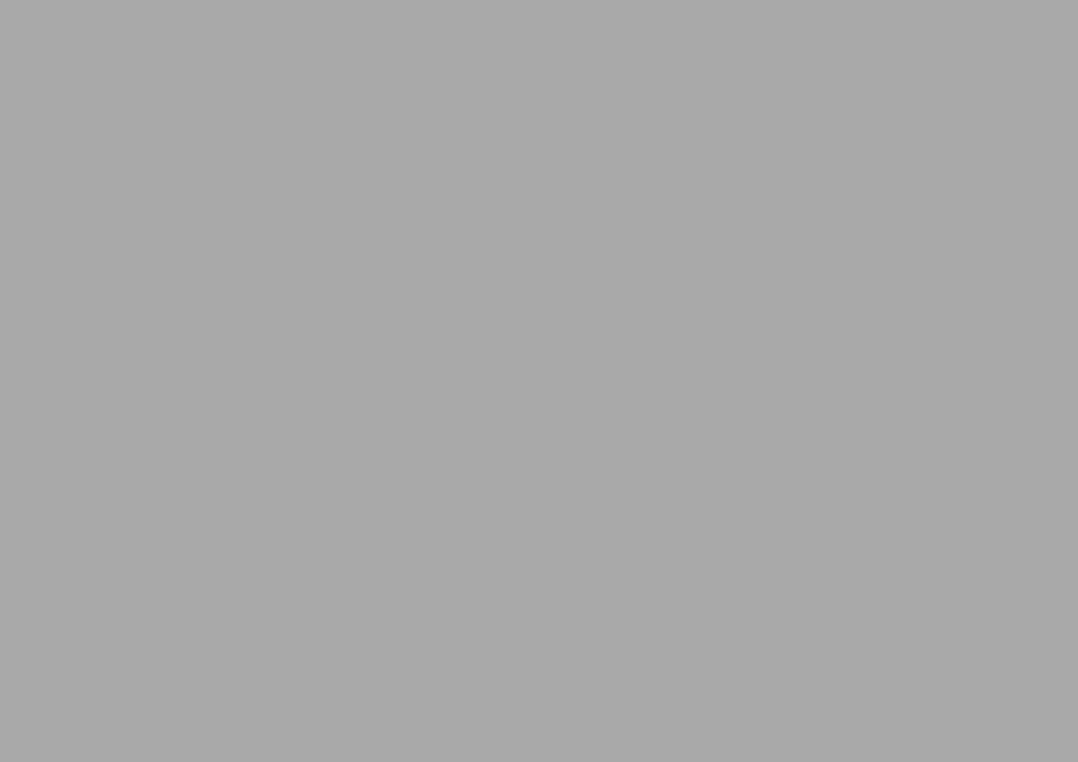
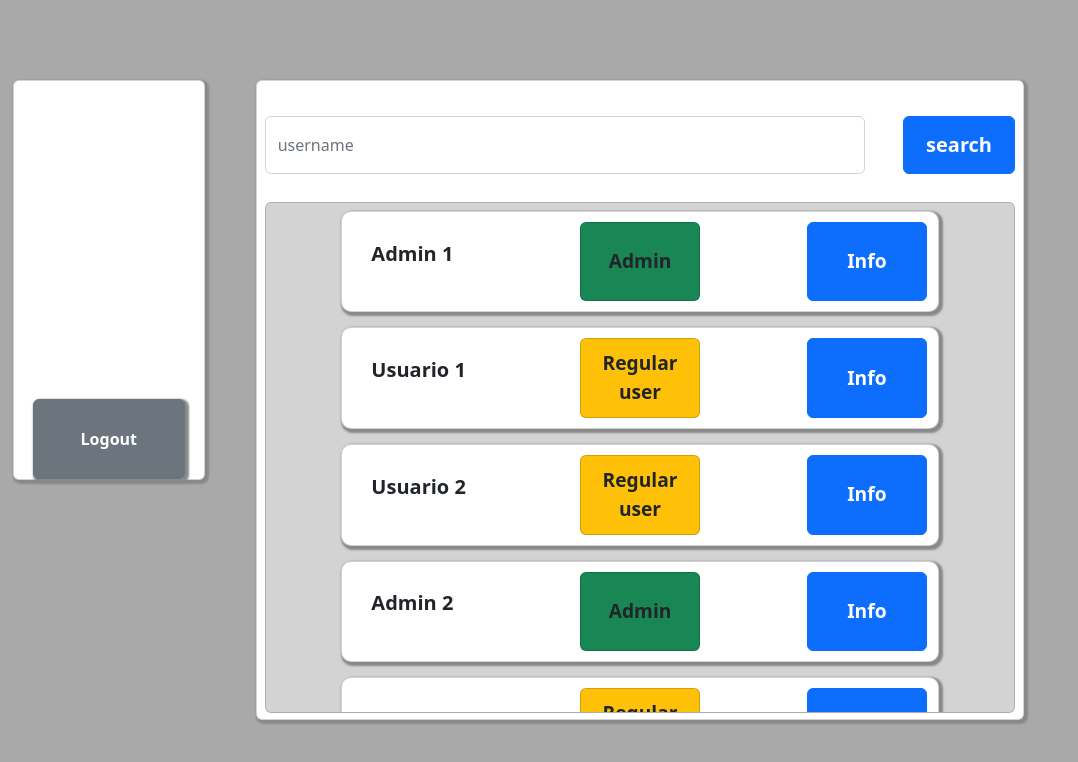
Before and after one commit to grupo4taller2/Backoffice, a React (Create React App) app: page /search in a window 1280 px wide. Before the commit this address had no page. Shown: the top 762 px of the page, without its empty margins (0-1078 px from the left). Built offline with nearby package versions, Linux system fonts and the light colour scheme.

Commit message:
Added search view and register as admin functionality, also added logout functionality

```diff
--- a/src/App.js
+++ b/src/App.js
@@ -1,11 +1,12 @@
 import './App.css';
 import 'bootstrap/dist/css/bootstrap.min.css';
 import LoginView from './views/LoginView';
-import Register from './views/RegisterView';
 import { BrowserRouter, Route, Routes } from 'react-router-dom';
 import { completeSignIn, initialState, UserContext} from './config/ctx';
 import React from 'react';
 import { useNavigate } from "react-router-dom";
+import Search from './views/SearchView';
+import { getAuth, signOut } from 'firebase/auth';
 
 function App() {
 
@@ -18,6 +19,10 @@ function App() {
       signIn: async (response) => {
         completeSignIn(response, userState, setState);
         return true;
+      },
+      signOut: async () => {
+        await signOut(getAuth());
+        setState(initialState())
       }
     })
   });
@@ -29,7 +34,7 @@ function App() {
       <BrowserRouter>
         <Routes>
           <Route path='/' element={<LoginView />} />
-          <Route path='/registerUser' element={<Register />} />
+          <Route path='/search' element={<Search />} />
         </Routes>
       </BrowserRouter>
       </UserContext.Provider>
@@ -37,4 +42,6 @@ function App() {
   );
 }
 
+
+
 export default App;
--- a/src/components/LabeledInput.jsx
+++ b/src/components/LabeledInput.jsx
@@ -5,7 +5,7 @@ export default function LabeledInput(props){
 
     return (<React.Fragment>
                 <Label className={props.labelClass} for={props.id}>
-                {props.name}
+                {props.notNamed ? null : props.name}
                 </Label>
                 <Input className={props.inputClass} id={props.id} name={props.name}
                 placeholder={props.name} type={props.type} value={props.value} onChange={(e) => props.onChange(e.target.value)}
--- /dev/null
+++ b/src/components/Menu.jsx
@@ -0,0 +1,21 @@
+import { useNavigate } from "react-router-dom";
+import { Button, Card } from "reactstrap";
+import { useUserContext } from "../config/ctx";
+import "../style/menu.css"
+
+export default function Menu(props){
+
+    const {signOut} = useUserContext();
+    const navigate = useNavigate();
+
+    const exit = async () => {
+        await signOut();
+        navigate("/")
+    }
+
+    return (
+        <Card className="MenuSurface">
+            <Button className="MenuItem" onClick={exit}>Logout</Button>
+        </Card>
+    );
+}
--- /dev/null
+++ b/src/components/UserBox.jsx
@@ -0,0 +1,29 @@
+import React from "react";
+import { Button, Card, Modal, ModalFooter, ModalHeader } from "reactstrap";
+import "../style/search.css"
+
+export default function UserBox(props){
+    const [register, setRegister] = React.useState(false);
+
+    const toggle = props.admin ? () => {} : () => {setRegister(!register)};
+
+    return (
+                    <Card className="FoundUserBox">
+                        <Button className="InfoTag" color="primary">Info</Button>
+                        <Card  onClick={toggle} color={props.admin ? "success": "warning"} className="UserTypeTag">{props.admin ? "Admin" : "Regular user"}</Card>
+                        <Modal isOpen={register} toggle={toggle}>
+                            <ModalHeader>{"Register " + props.username + " as admin ?"}</ModalHeader>
+                            <ModalFooter>
+                                <Button color="primary" onClick={toggle}>
+                                    Yes
+                                </Button>
+                                <Button color="secondary" onClick={toggle}>
+                                    Cancel
+                                </Button>
+                            </ModalFooter>
+                        </Modal>
+                        <p className="UsernameTag">{props.username}</p>
+                    </Card>
+
+    )
+}
--- a/src/functions/net.js
+++ b/src/functions/net.js
@@ -11,7 +11,9 @@ export async function login(username, password){
    const auth = getAuth();
    const credentials = await signInWithEmailAndPassword(auth, username, password).catch(reason => console.log(reason));
    console.log(credentials);
-   const result = await axios.get('https://g4-fiuber.herokuapp.com/api/v1/admins/juancitoperez', {headers: {Authorization: `bearer ${await credentials.user.getIdToken()}`}});
-   console.log(result)
+   //const result = await axios.get('http://g4-fiuber.herokuapp.com/api/v1/admins/juancitoperez', {headers: {Authorization: `bearer ${await credentials.user.getIdToken()}`}});
+   //const result = await axios.post('https://g4-fiuber.herokuapp.com/api/v1/admins', undefined,
+   //{headers: {"access-control-allow-origin": "*", Authorization: `bearer ${await credentials.user.getIdToken()}`}, data: {username: "Juancitoperez"}});
+   //console.log(result)
    return credentials;
 }
--- /dev/null
+++ b/src/style/menu.css
@@ -0,0 +1,26 @@
+.MenuSurface{
+    background-color: #fff;
+    flex-direction: column-reverse;
+    position: fixed;
+    top: 10vh;
+    left: 1vw;
+    height: 50vh;
+    width: 15vw;
+    text-align: center;
+    align-items: center;
+    justify-items: center;
+    box-shadow: 2px 2px 2px 2px #898989;
+}
+
+.MenuItem{
+
+    height: 20%;
+    width: 80%;
+
+    font-size: 20;
+    font-weight: bold;
+
+    align-items: center;
+    justify-items: center;
+    box-shadow: 2px 2px 2px 2px #898989;
+}
--- a/src/style/register.css
+++ /dev/null
@@ -1,126 +0,0 @@
-.Surface{
-
-    background-color: white;
-    position: fixed;
-
-    bottom: 15vh;
-    right: 20vw;
-
-    width: 60vw;
-    height: 70vh;
-
-
-}
-
-.Row{
-    width: 100%;
-    height: 20%;
-}
-
-.RowInput{
-
-    max-width: 40%;
-    height: 10%;
-
-}
-
-.FirstNameInput{
-
-    position: absolute;
-
-    left: 5%;
-    top: 15%;
-
-}
-
-.LastNameInput{
-
-    position: absolute;
-
-    right: 5%;
-    top: 15%;
-}
-
-.LastName{
-    position: absolute;
-
-    left: 55%;
-    top: 11%;
-}
-
-.FirstName{
-    position: absolute;
-
-    left: 5%;
-    top: 11%;
-}
-
-.UsernameInput{
-
-    position:absolute;
-
-    left: 5%;
-    top: 40%;
-}
-
-.Username{
-    position: absolute;
-
-    left: 5%;
-    top: 36%;
-}
-
-.EmailInput{
-    position: absolute;
-
-    right: 5%;
-    top: 40%;
-}
-
-.Email{
-    position: absolute;
-
-    left: 55%;
-    top: 36%;
-}
-
-.PasswordInput{
-    position: absolute;
-
-    left: 5%;
-    top: 65%;
-}
-
-.Password{
-    position: absolute;
-
-    left: 5%;
-    top: 61%
-}
-
-.ConfirmInput{
-    position: absolute;
-
-    right: 5%;
-    top: 65%;
-}
-
-.Confirm{
-    position: absolute;
-
-    left: 55%;
-    top: 61%;
-}
-
-.RegisterBtn{
-    position: absolute;
-
-    bottom: 5%;
-    left: 20%;
-
-    width: 60%;
-    height: 10%;
-
-    font-size: 20;
-    font-weight: bold;
-}
--- /dev/null
+++ b/src/style/search.css
@@ -0,0 +1,114 @@
+.SearchSurface{
+    background-color: #fff;
+    position: fixed;
+    bottom: 10vh;
+    right: 20vw;
+    height: 80vh;
+    width: 60vw;
+    text-align: center;
+    align-items: center;
+    box-shadow: 2px 2px 2px 2px #898989;
+}
+
+.SearchBox{
+    position: absolute;
+    top: 5%;
+
+    width: 98%;
+    height: 10%
+}
+
+.SearchInput{
+    position: absolute;
+
+    bottom: 5%;
+    height: 90%;
+    width: 80%;
+}
+
+.SearchButton{
+    position: absolute;
+
+    font-weight: bold;
+    font-size: 20px;
+
+    bottom: 5%;
+    right: 0%;
+    height: 90%;
+    width: 15%
+}
+
+.SearchResultBox{
+    position: absolute;
+
+    background-color: lightgray;
+
+    flex-wrap: wrap;
+    flex-direction: row;
+    overflow-y: scroll;
+
+    justify-content: center;
+
+    bottom: 1%;
+    height: 80%;
+    width: 98%;
+}
+
+.FoundUserBox{
+    flex-direction: row-reverse;
+    justify-content: right;
+    box-shadow: 2px 2px 2px 2px #898989;
+
+    height: 20%;
+    width: 80%;
+
+    justify-self: center;
+
+    margin: 1%;
+    border-radius: 10px;
+
+}
+
+.UsernameTag{
+    font-weight: bold;
+
+    font-size: 20px;
+
+    justify-self:flex-end;
+    align-self: center;
+
+    position: absolute;
+    left: 5%
+}
+
+.UserTypeTag{
+
+    position: absolute;
+
+    font-size: larger;
+    font-weight: bold;
+
+
+    right: 40%;
+    bottom: 10%;
+
+    width: 20%;
+    height: 80%;
+
+    align-items: center;
+    justify-content: center;
+
+}
+
+.InfoTag{
+    width: 20%;
+    height: 80%;
+
+    font-size: larger;
+    font-weight: bold;
+
+    align-self: center;
+    justify-self: flex-start;
+
+    margin: 2%;
+}
--- a/src/views/LoginView.jsx
+++ b/src/views/LoginView.jsx
@@ -50,7 +50,7 @@ export default function LoginView(props){
             const response = await login(username, password);
             setLoading(false);
             signIn(response);
-            navigate('/registerUser')
+            navigate('/search')
         }catch (e){
             console.log(e);
             setError(INVALIDLOGIN)
--- /dev/null
+++ b/src/views/SearchView.jsx
@@ -0,0 +1,27 @@
+import React from "react";
+import { Button, Card, Input } from "reactstrap";
+import LabeledInput from "../components/LabeledInput";
+import Menu from "../components/Menu";
+import StatusButton from "../components/StatusButton";
+import UserBox from "../components/UserBox";
+import "../style/search.css"
+
+export default function Search(props){
+    return (
+            <React.Fragment>
+            <Menu />
+            <Card className="SearchSurface">
+                <div className="SearchBox">
+                    <LabeledInput inputClass="SearchInput" name="username" notNamed/>
+                    <StatusButton className="SearchButton" color="primary" text="search"/>
+                </div>
+                <Card className="SearchResultBox">
+                    <UserBox admin={true} username={"Admin 1"} />
+                    <UserBox username={"Usuario 1"} />
+                    <UserBox username={"Usuario 2"} />
+                    <UserBox admin={true} username={"Admin 2"} />
+                    <UserBox username={"Usuario 3"} />
+                </Card>
+            </Card>
+            </React.Fragment>);
+}
```
Also changed, not shown: src/views/RegisterView.jsx (deleted, +0 -37 lines).
